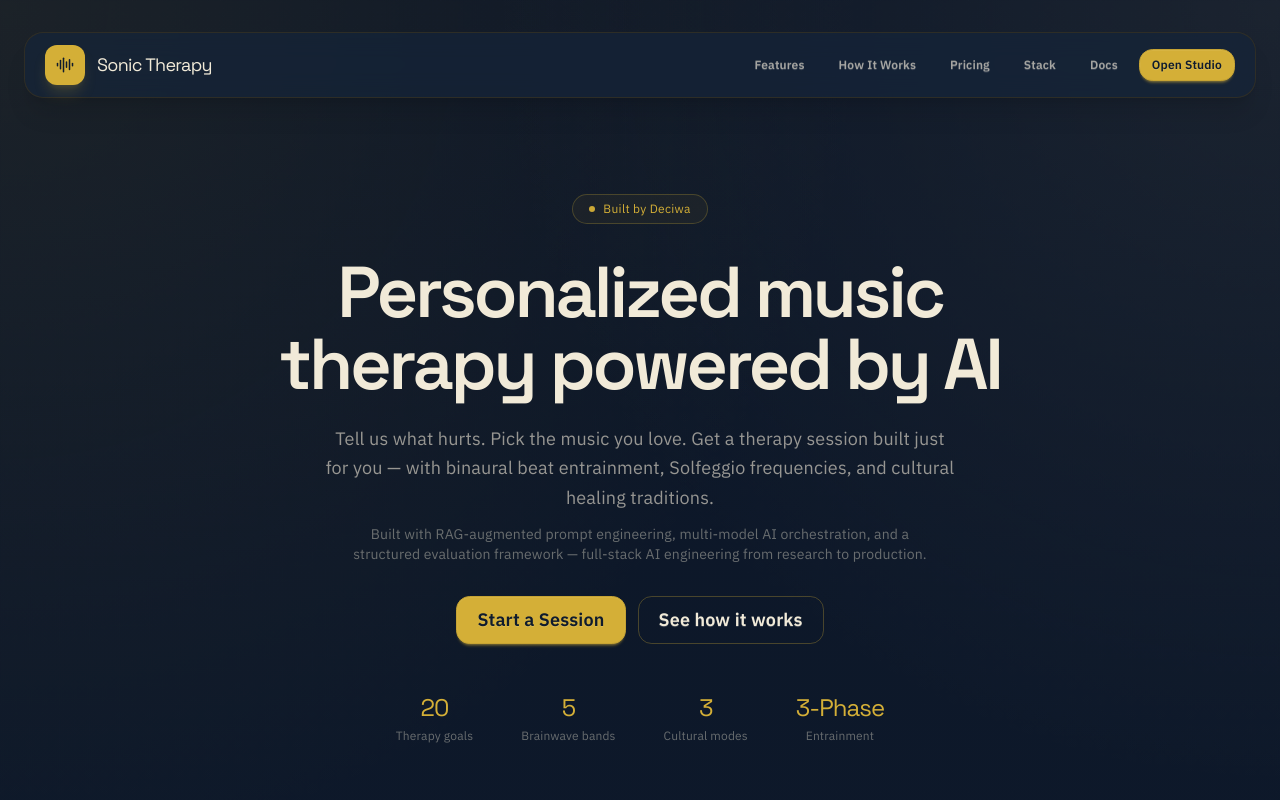
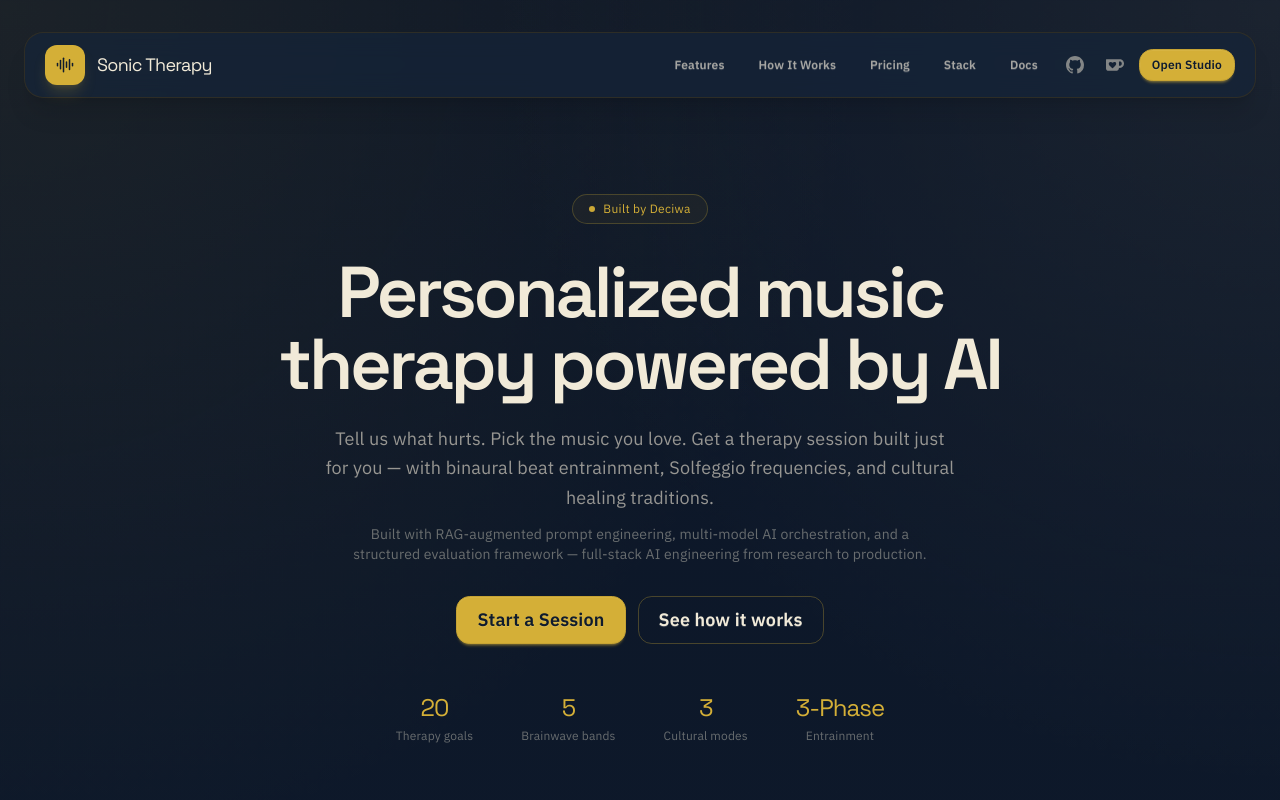
Before and after one commit to aida-solat/Sonic-Therapy, a Next.js app in the folder web/: page / in a window 1280 px wide. Shown: the top 800 px of the page. Built offline with nearby package versions, Linux system fonts and the light colour scheme.

Commit message:
feat: add GitHub and Ko-fi icon links to landing page navbar

```diff
--- a/web/app/page.tsx
+++ b/web/app/page.tsx
@@ -238,6 +238,40 @@ export default function HomePage() {
           <Link className="btn btn-ghost btn-sm text-base-content/60" href="/docs">
             Docs
           </Link>
+          <a
+            className="btn btn-ghost btn-sm btn-square text-base-content/50"
+            href="https://github.com/aida-solat/Sonic-Therapy"
+            target="_blank"
+            rel="noopener noreferrer"
+            aria-label="GitHub"
+          >
+            <svg
+              xmlns="http://www.w3.org/2000/svg"
+              width="18"
+              height="18"
+              viewBox="0 0 24 24"
+              fill="currentColor"
+            >
+              <path d="M12 0C5.37 0 0 5.37 0 12c0 5.31 3.435 9.795 8.205 11.385.6.105.825-.255.825-.57 0-.285-.015-1.23-.015-2.235-3.015.555-3.795-.735-4.035-1.41-.135-.345-.72-1.41-1.23-1.695-.42-.225-1.02-.78-.015-.795.945-.015 1.62.87 1.845 1.23 1.08 1.815 2.805 1.305 3.495.99.105-.78.42-1.305.765-1.605-2.67-.3-5.46-1.335-5.46-5.925 0-1.305.465-2.385 1.23-3.225-.12-.3-.54-1.53.12-3.18 0 0 1.005-.315 3.3 1.23.96-.27 1.98-.405 3-.405s2.04.135 3 .405c2.295-1.56 3.3-1.23 3.3-1.23.66 1.65.24 2.88.12 3.18.765.84 1.23 1.905 1.23 3.225 0 4.605-2.805 5.625-5.475 5.925.435.375.81 1.095.81 2.22 0 1.605-.015 2.895-.015 3.3 0 .315.225.69.825.57A12.02 12.02 0 0 0 24 12c0-6.63-5.37-12-12-12z" />
+            </svg>
+          </a>
+          <a
+            className="btn btn-ghost btn-sm btn-square text-base-content/50"
+            href="https://ko-fi.com/aidasolat"
+            target="_blank"
+            rel="noopener noreferrer"
+            aria-label="Ko-fi"
+          >
+            <svg
+              xmlns="http://www.w3.org/2000/svg"
+              width="18"
+              height="18"
+              viewBox="0 0 24 24"
+              fill="currentColor"
+            >
+              <path d="M23.881 8.948c-.773-4.085-4.859-4.593-4.859-4.593H.723c-.604 0-.679.798-.679.798s-.082 7.324-.022 11.822c.164 2.424 2.586 2.672 2.586 2.672s8.267-.023 11.966-.049c2.438-.426 2.683-2.566 2.658-3.734 4.352.24 7.422-2.831 6.649-6.916zm-11.062 3.511c-1.246 1.453-4.011 3.976-4.011 3.976s-.121.119-.31.023c-.076-.057-.108-.09-.108-.09-.443-.441-3.368-3.049-4.034-3.954-.709-.965-1.041-2.7-.091-3.71.951-1.01 3.005-1.086 4.363.407 0 0 1.565-1.782 3.468-.963 1.904.82 1.832 3.011.723 4.311zm6.173.478c-.928.116-1.682.028-1.682.028V7.284h1.77s1.971.551 1.971 2.638c0 1.913-.985 2.667-2.059 3.015z" />
+            </svg>
+          </a>
           <Link className="btn btn-primary btn-sm" href="/dashboard">
             Open Studio
           </Link>
```
